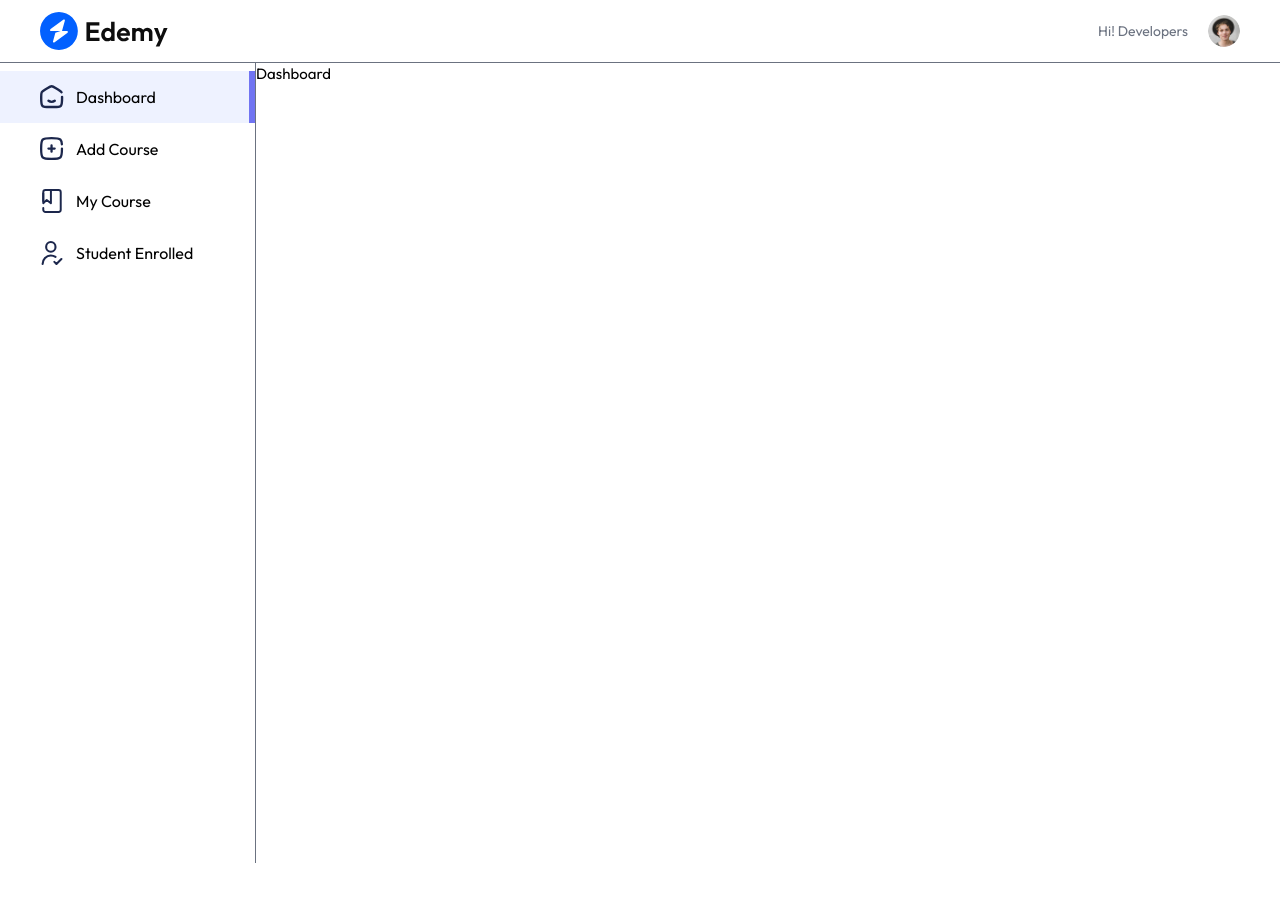
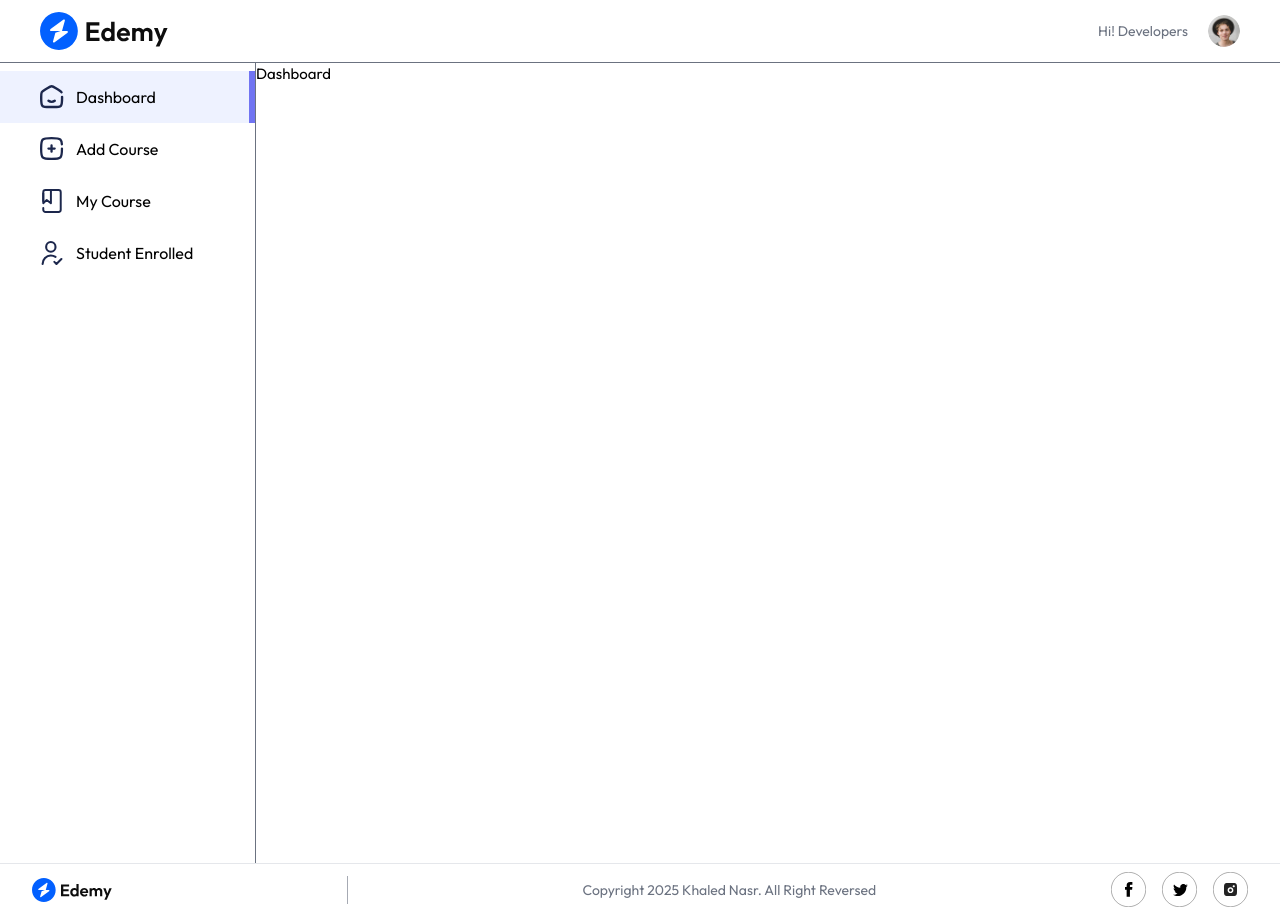
Before and after one commit to Ramadan-Elgamal/lms-app, a React (Vite) app in the folder client/: page /educator/dashboard in a window 1280 px wide. Before the commit the page ends 863 px from the top, so only its background shows below. Built offline with nearby package versions, Linux system fonts and the light colour scheme; no server answers.

Commit message:
Start at Dashboard

```diff
--- a/client/src/components/educator/Footer.jsx
+++ b/client/src/components/educator/Footer.jsx
@@ -1,10 +1,32 @@
 import React from 'react'
+import { assets } from '../../assets/assets'
 
 const Footer = () => {
   return (
-    <Footer className='flex md:flex-row flex-col-reverse items-center justify-between text-left w-full px-8 border-t '>
+    <footer className='flex md:flex-row flex-col-reverse items-center justify-between text-left w-full px-8 border-t '>
 
-    </Footer>
+      <img className='hidden md:block w-20' src={assets.logo} alt="logo" />
+
+      <div className='hidden md:block h-7 w-px bg-gray-500/60'> </div>
+
+      <div>
+        <p className='py-4 text-center text-xs md:text-sm text-gray-500'>
+        Copyright 2025 Khaled Nasr. All Right Reversed
+        </p>
+      </div>
+
+      <div className='flex items-center gap-4 '>
+     <a href="#">
+      <img src={assets.facebook_icon} alt="facebook_icon" /></a>
+
+      <a href="#">
+      <img src={assets.twitter_icon} alt="twitter_icon" /></a>
+
+      <a href="#">
+      <img src={assets.instagram_icon} alt="instgram_icon" /></a>
+      </div>
+
+    </footer>
   )
 }
 
--- a/client/src/components/educator/NavBar.jsx
+++ b/client/src/components/educator/NavBar.jsx
@@ -1,11 +1,12 @@
 import React from 'react'
-import {assets, dummyEducatorData} from '../../assets/assets'
+import {assets,} from '../../assets/assets'
 import { UserButton, useUser} from '@clerk/clerk-react'
+// import { dummyEducatorData} from '../../assets/assets'
 import { Link } from 'react-router-dom'
 
 
 const NavBar = () => {
-  const educatorData = dummyEducatorData
+  // const educatorData = dummyEducatorData
 const { user }= useUser()
 
 
--- a/client/src/components/student/Footer.jsx
+++ b/client/src/components/student/Footer.jsx
@@ -6,7 +6,10 @@ const Footer = () => {
       <div className='flex flex-col md:flex-row items-start px-8 md:px-0 justify-center gap-10 md:gap-32 py-10 border-b border-white/30'>
         <div className='flex flex-col md:items-start items-center w-full'>
           <img src={assets.logo_dark} alt="logo" />
-          <p className='mt-6 text-center md:text-left text-sm text-white/80'>Lorem Ipsum is simply dummy text of the printing and typesetting industry. Lorem Ipsum has been the industry's standard dummy text.</p>
+          <p className='mt-6 text-center md:text-left text-sm text-white/80'> hook.js:608 No routes matched location "/educator/add-courses"  Error Component Stack
+    at App (App.jsx:19:20)
+    at AppContextProvider (AddContext.jsx:12:22)
+.</p>
         </div>
 
         <div className='flex flex-col md:items-start items-center w-full'>
--- a/client/src/pages/educator/Educator.jsx
+++ b/client/src/pages/educator/Educator.jsx
@@ -2,6 +2,9 @@ import React from 'react'
 import { Outlet } from 'react-router-dom'
 import SideBar from '../../components/educator/SideBar'
  import NavBar from '../../components/educator/NavBar'
+import Footer from '../../components/educator/Footer'
+
+
 
 
 const Educator = () => {
@@ -14,6 +17,7 @@ const Educator = () => {
           {<Outlet />}
           </div>
       </div>
+      <Footer/>
     </div>
   )
 }
--- a/client/src/pages/student/Home.jsx
+++ b/client/src/pages/student/Home.jsx
@@ -12,14 +12,16 @@ import NavBar from '../../components/educator/NavBar'
 const Home = () => {
   return (
     <div className='flex flex-col items-center space-y-7 text-center'>
-       <Hero />
+       {/* <Hero />
       <Companies />
       <CoursesSection />
       <TestimonialsSection />
       <CallToAction />
       <Footer />
-      <MyEnrollments/>
       <NavBar/>
+      <Educator/>
+
+       <MyEnrollments/> */}
       <Educator/>
     </div>
   )
```
